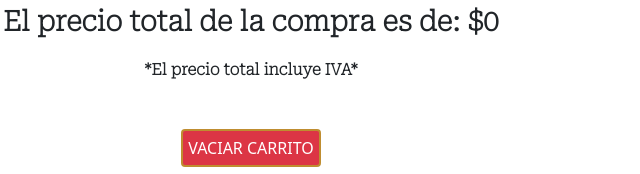
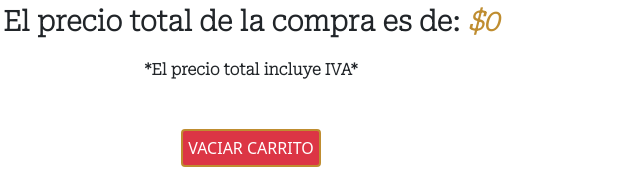
Before and after one commit to tghiglione/proyecto_RunBros, a plain HTML site: page paginas/tienda.html in a window 1280 px wide. Shown: the part 2037-2211 px from the top of the page, 389-1029 px from the left. Drawn offline with nearby package versions, Linux system fonts and the light colour scheme.

Commit message:
segunda entrega proyecto optimizado

```diff
--- a/js/inicio.js
+++ b/js/inicio.js
@@ -6,7 +6,7 @@ function validarForm(event){
     event.preventDefault();
     const textoValido=document.querySelector(".texto_valido");
     const textoInvalido=document.querySelector(".texto_invalido");
-    if(event.target[0].value=="" || event.target[1].value=="" || event.target[3].value==""){
+    if((event.target[0].value=="" && event.target[1].value=="") || event.target[1].value=="" || event.target[3].value=="" || event.target[0].value=="" ||(event.target[0].value=="" && event.target[2].value=="")||(event.target[2].value=="" && event.target[1].value=="")){
         textoValido.className="texto_hide";
         setTimeout(()=>{textoValido.className="texto_valido";},5000);
 
--- a/js/tienda.js
+++ b/js/tienda.js
@@ -73,7 +73,7 @@ function mostrarTotal(){
     const totalDeLaCompra=total.reduce((acumulador,elemento)=>acumulador+elemento.precio,0) *1.21 ;
     let contenedor=document.querySelector(".carrito_titulo");
     contenedor.innerHTML=`<h2 class="carrito_titulo">CARRITO DE COMPRAS</h2>
-    <h3 class="carrito_total_precio">El precio total de la compra es de: $${totalDeLaCompra}</h3>
+    <h3 class="carrito_total_precio">El precio total de la compra es de: <span class="precio_final">$${totalDeLaCompra}</span></h3>
     <span class="iva"><b> *El precio total incluye IVA*</b></span>`;
 };
 
--- a/paginas/tienda.html
+++ b/paginas/tienda.html
@@ -4,6 +4,7 @@
   <meta charset="UTF-8">
   <meta http-equiv="X-UA-Compatible" content="IE=edge">
   <meta name="viewport" content="width=device-width, initial-scale=1.0">
+  <link rel="shortcut icon" href="../imagenes/favicon.png" type="image/x-icon">
   <link rel="preconnect" href="https://fonts.googleapis.com">
   <link rel="preconnect" href="https://fonts.gstatic.com" crossorigin>
   <link href="https://fonts.googleapis.com/css2?family=Roboto+Serif:opsz,wght@8..144,100&display=swap" rel="stylesheet">
--- a/style.css
+++ b/style.css
@@ -236,12 +236,14 @@ textarea{
 #vaciar_carrito{
     padding:5px;
     margin: 10px;
-
 }
 #pagar_carrito{
     padding:5px;
     margin: 10px;
-
+}
+.precio_final{
+    color:#BF8D30;
+    font-style: italic;
 }
 /* FOOTER FOOTER FOOTER FOOTER FOOTER FOOTER FOOTER FOOTER FOOTER FOOTER FOOTER FOOTER FOOTER FOOTER FOOTER FOOTER  */
 .footer{
```
Also changed, not shown: index.html (+1 -0 lines), imagenes/favicon.png (added).
